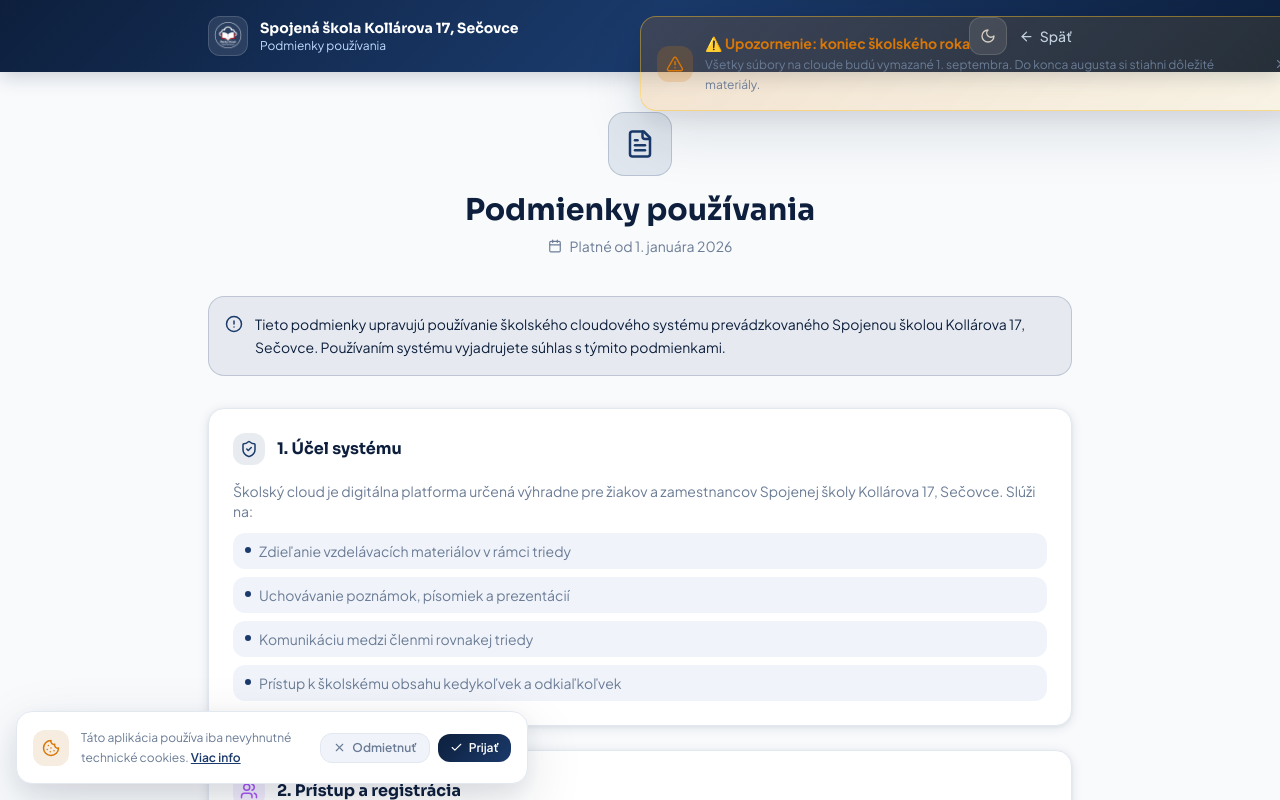
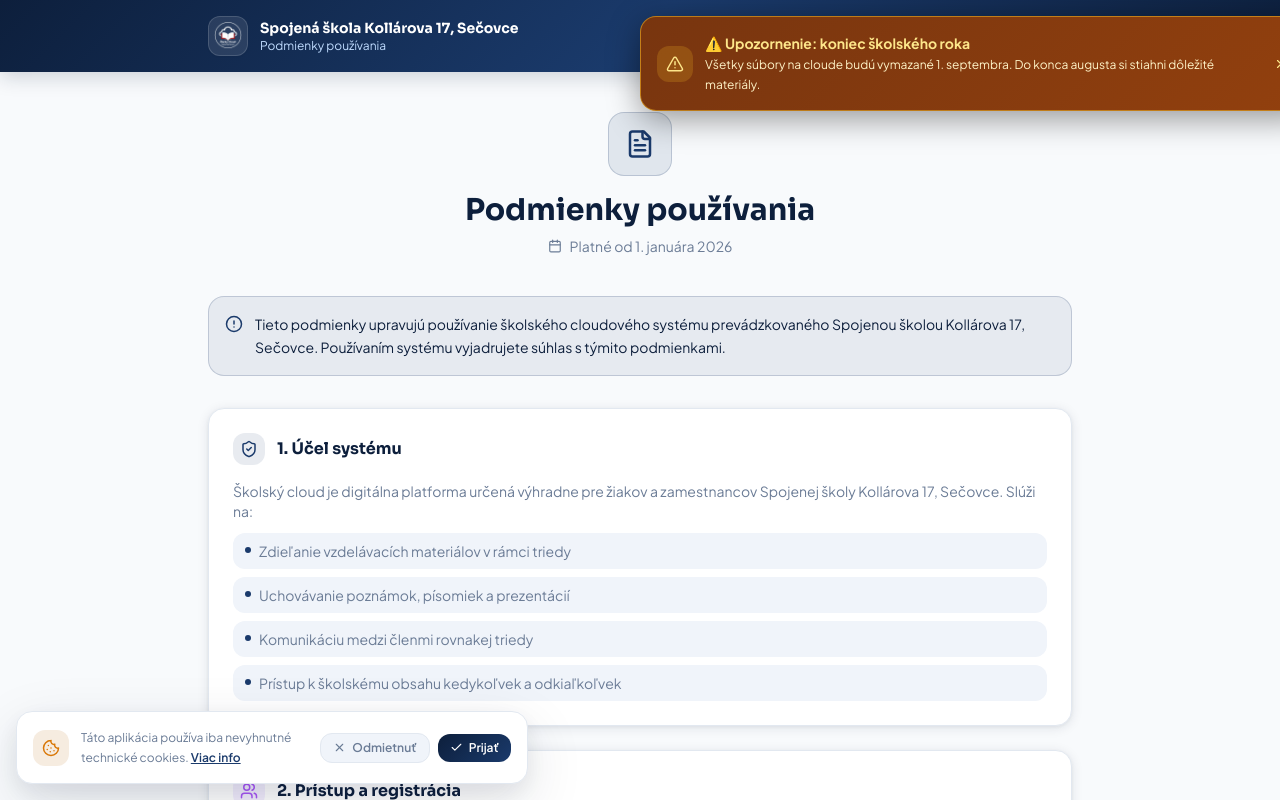
Before and after one commit to Marksen94/skolsky-cloud, a Next.js app: page /terms in a window 1280 px wide. Shown: the top 800 px of the page. Built offline with nearby package versions, Linux system fonts and the light colour scheme.

Commit message:
Fix SummerNotification: solid background, z-index 9999, visible text colors

```diff
--- a/src/app/components/SummerNotification.js
+++ b/src/app/components/SummerNotification.js
@@ -3,24 +3,21 @@
 import { useState, useEffect } from 'react';
 import { X, AlertTriangle } from 'lucide-react';
 
-// Zobrazuje sa od 1. júna do 31. augusta každého roka.
-// Upozorňuje na vymazanie súborov 1. septembra.
 export default function SummerNotification() {
   const [visible, setVisible] = useState(false);
 
   useEffect(() => {
     const now = new Date();
-    const month = now.getMonth(); // 0=jan, 5=jún, 7=aug
+    const month = now.getMonth();
     const day = now.getDate();
 
     const isInSummer =
-      month === 5 ||               // celý jún
-      month === 6 ||               // celý júl
-      (month === 7 && day <= 31);  // celý august
+      month === 5 ||
+      month === 6 ||
+      (month === 7 && day <= 31);
 
     if (!isInSummer) return;
 
-    // Dismiss sa pamätá na celý deň
     const todayKey = `summer_notice_dismissed_${now.getFullYear()}_${month}_${day}`;
     try {
       if (localStorage.getItem(todayKey)) return;
@@ -39,11 +36,11 @@ export default function SummerNotification() {
   if (!visible) return null;
 
   const now = new Date();
-  const isLastDay = now.getMonth() === 7 && now.getDate() === 31; // 31. august
+  const isLastDay = now.getMonth() === 7 && now.getDate() === 31;
 
   return (
     <div
-      className="fixed top-4 left-1/2 -translate-x-1/2 z-[90] w-[calc(100%-2rem)] max-w-2xl animate-slide-up"
+      className="fixed top-4 left-1/2 -translate-x-1/2 z-[9999] w-[calc(100%-2rem)] max-w-2xl animate-slide-up"
       role="alert"
       aria-live="polite"
     >
@@ -51,31 +48,30 @@ export default function SummerNotification() {
         className="rounded-2xl p-4 flex items-start sm:items-center gap-3"
         style={{
           background: isLastDay
-            ? 'linear-gradient(135deg, rgba(220,38,38,0.18), rgba(239,68,68,0.12))'
-            : 'linear-gradient(135deg, rgba(217,119,6,0.18), rgba(251,191,36,0.1))',
+            ? 'linear-gradient(135deg, #7f1d1d, #991b1b)'
+            : 'linear-gradient(135deg, #78350f, #92400e)',
           border: isLastDay
-            ? '1px solid rgba(220,38,38,0.45)'
-            : '1px solid rgba(251,191,36,0.45)',
-          backdropFilter: 'blur(16px)',
-          boxShadow: 'var(--shadow-lg)',
+            ? '1px solid rgba(239,68,68,0.6)'
+            : '1px solid rgba(251,191,36,0.5)',
+          boxShadow: '0 8px 32px rgba(0,0,0,0.4)',
         }}
       >
         {/* Ikona */}
         <div
           className="w-9 h-9 rounded-xl flex items-center justify-center flex-shrink-0 mt-0.5 sm:mt-0"
-          style={{ background: isLastDay ? 'rgba(220,38,38,0.2)' : 'rgba(217,119,6,0.2)' }}
+          style={{ background: isLastDay ? 'rgba(239,68,68,0.25)' : 'rgba(251,191,36,0.2)' }}
         >
-          <AlertTriangle size={18} style={{ color: isLastDay ? '#ef4444' : '#d97706' }} />
+          <AlertTriangle size={18} style={{ color: isLastDay ? '#fca5a5' : '#fde68a' }} />
         </div>
 
         {/* Text */}
         <div className="flex-1 min-w-0">
-          <p className="font-bold text-sm" style={{ color: isLastDay ? '#ef4444' : '#d97706' }}>
+          <p className="font-bold text-sm" style={{ color: isLastDay ? '#fca5a5' : '#fde68a' }}>
             {isLastDay
               ? '⚠️ Dnes je posledný deň — 31. august!'
               : '⚠️ Upozornenie: koniec školského roka'}
           </p>
-          <p className="text-xs mt-0.5 leading-relaxed summer-notice-text" style={{ color: 'var(--text-muted)' }}>
+          <p className="text-xs mt-0.5 leading-relaxed" style={{ color: isLastDay ? '#fecaca' : '#fef3c7' }}>
             {isLastDay
               ? 'Zajtra (1. septembra) budú všetky súbory na cloude vymazané. Stiahni si dôležité materiály!'
               : 'Všetky súbory na cloude budú vymazané 1. septembra. Do konca augusta si stiahni dôležité materiály.'}
@@ -86,7 +82,7 @@ export default function SummerNotification() {
         <button
           onClick={dismiss}
           className="w-7 h-7 rounded-lg flex items-center justify-center flex-shrink-0 transition-colors hover:opacity-70"
-          style={{ color: 'var(--text-muted)' }}
+          style={{ color: isLastDay ? '#fca5a5' : '#fde68a' }}
           aria-label="Zavrieť upozornenie"
         >
           <X size={14} />
```
